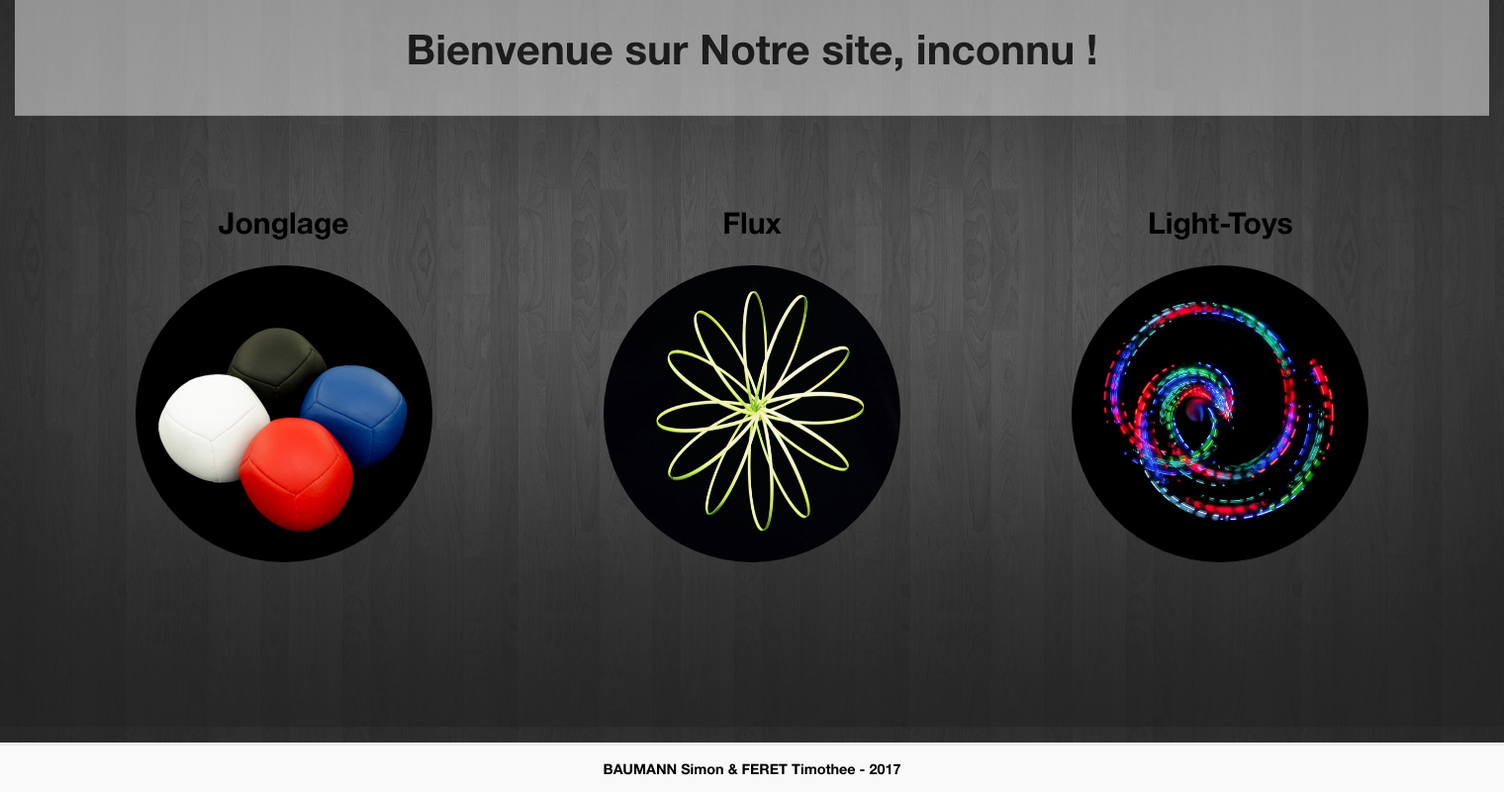
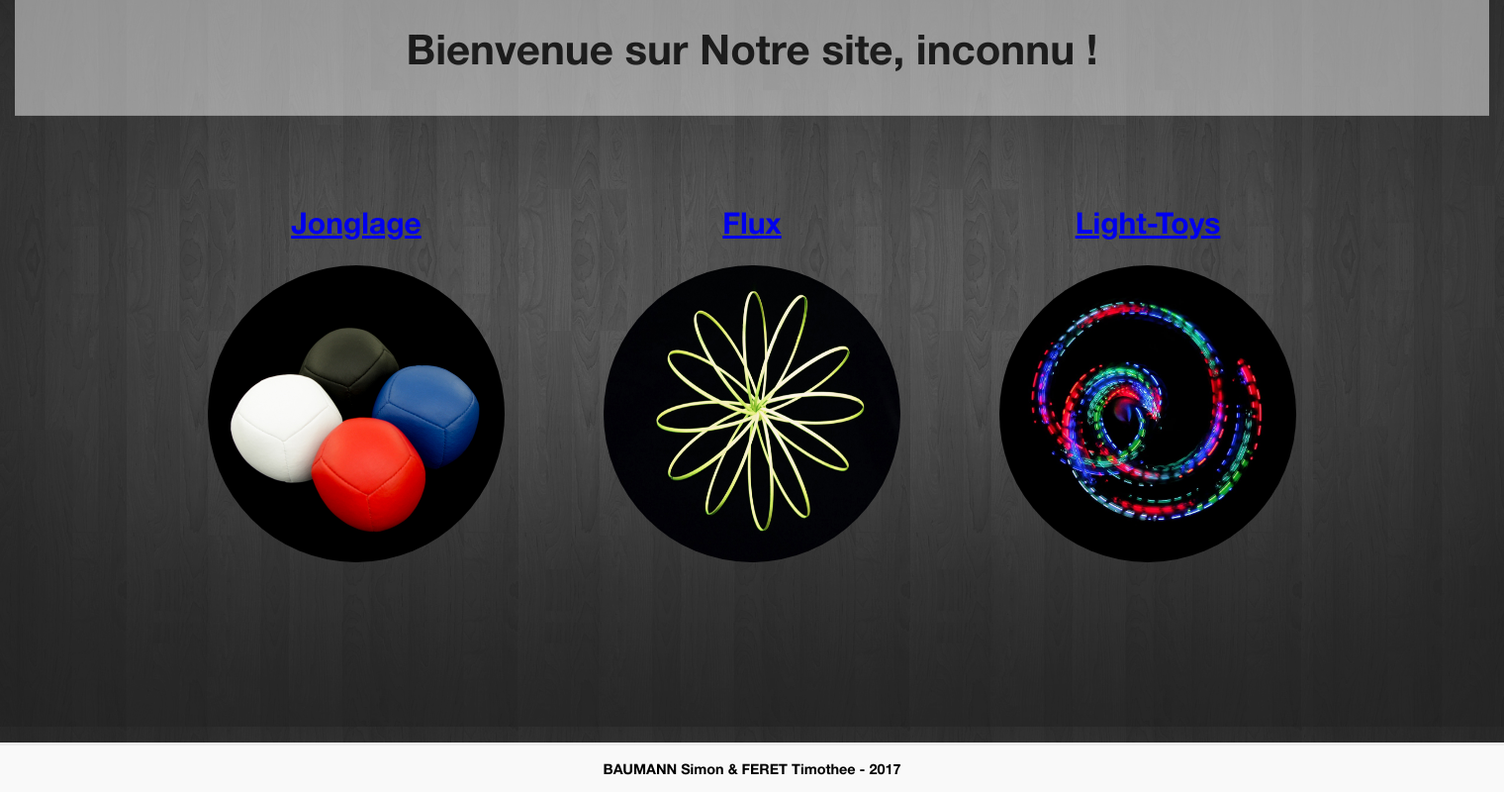
Before and after one commit to Time-Time/ProjetDev, a PHP site: page /vues/index.php in a window 1520 px wide. Shown: the part 66-866 px from the top of the page at 99% size. Run offline with PHP 8.4, Linux system fonts and the light colour scheme.

Commit message:
ajout liens catégories

```diff
--- a/vues/index.php
+++ b/vues/index.php
@@ -12,18 +12,18 @@
 		<div id="main" style="width:1500px">
 
 			<div class="container-circles">
-				<div>
+				<a href="vue_categorie.php" class="lien-categorie">
 					<p>Jonglage</p>
 					<img class="img-index" src="../assets/img/jonglage-index.jpg">
-				</div>
-				<div>
+				</a>
+				<a href="vue_categorie.php" class="lien-categorie">
 					<p>Flux</p>
 					<img class="img-index" src="../assets/img/flipyflux-index.jpg">
-				</div>
-				<div>
+				</a>
+				<a href="vue_categorie.php" class="lien-categorie">
 					<p>Light-Toys</p>
 					<img class="img-index" src="../assets/img/orbit-index.jpg">
-				</div>
+				</a>
 			</div>
 		</div>
 	</body>
```
